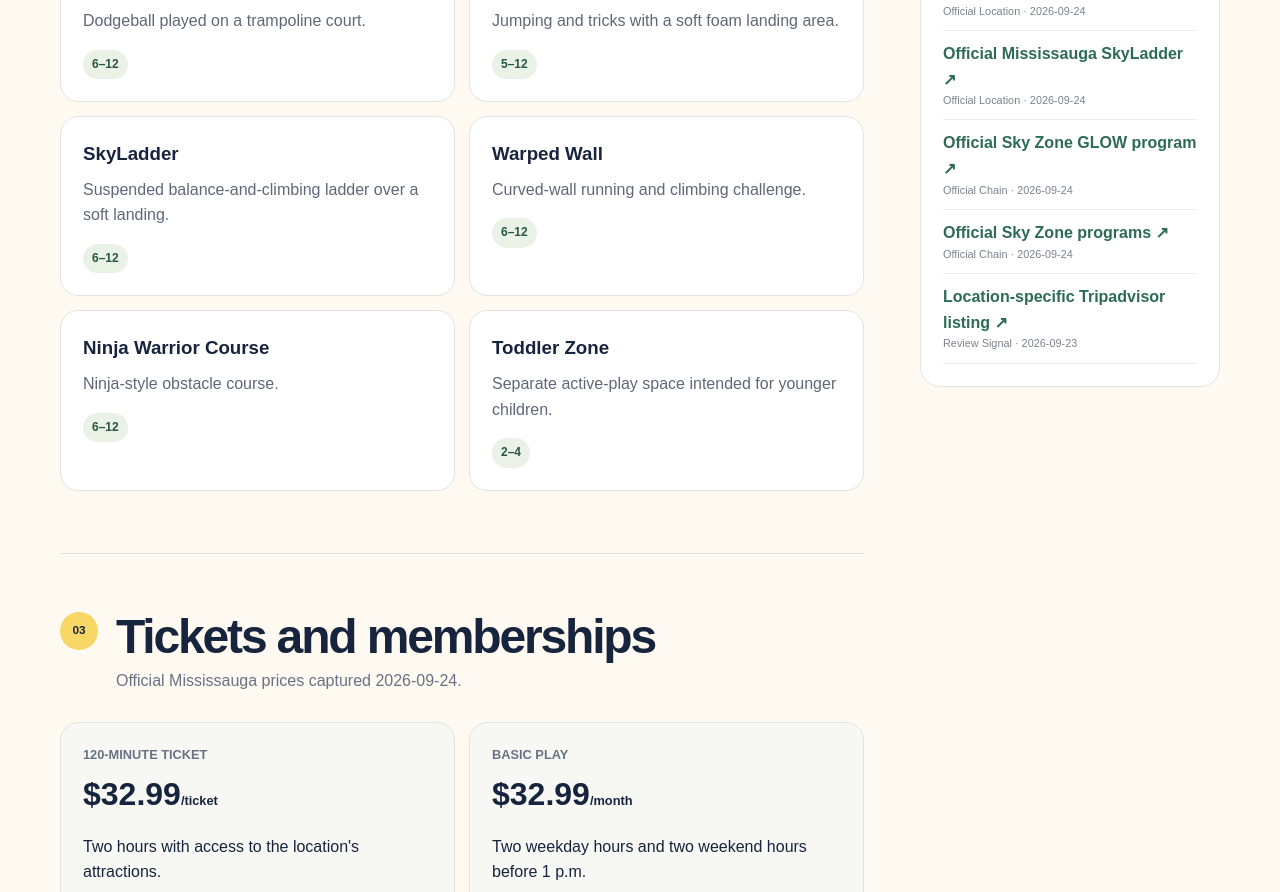
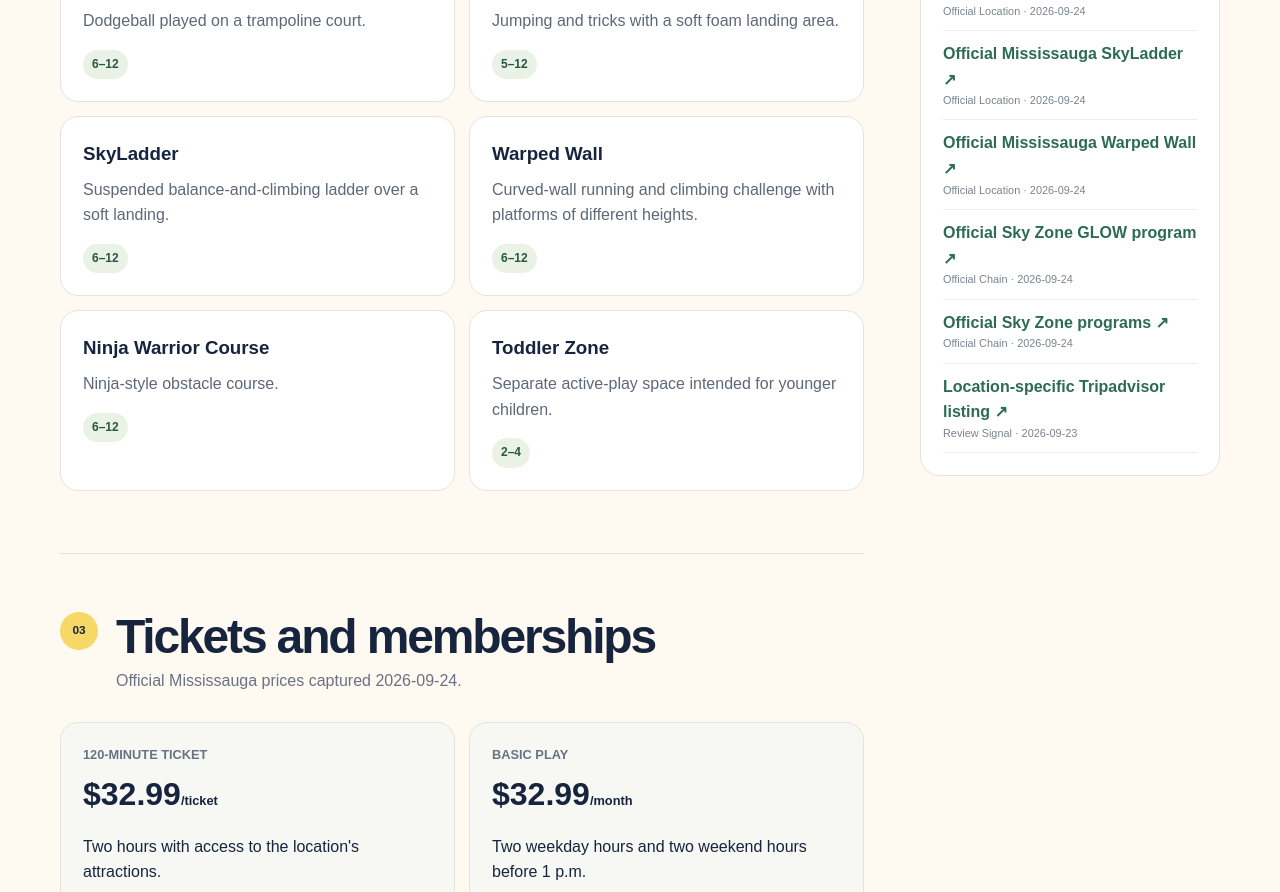
Before and after one commit to compassbyvavy/compassbyvavy-web, a Next.js app: page /play/sky-zone-mississauga in a window 1280 px wide. Shown: the part 1840-2732 px from the top of the page. Built offline with nearby package versions, Linux system fonts and the light colour scheme.

Commit message:
docs(play): tighten Sky Zone verification

```diff
--- a/data/play/venues.ts
+++ b/data/play/venues.ts
@@ -47,7 +47,7 @@
       { name: "Ultimate Dodgeball", description: "Dodgeball played on a trampoline court.", bestAges: "6–12", sourceIds: ["official-attractions"] },
       { name: "Foam Zone", description: "Jumping and tricks with a soft foam landing area.", bestAges: "5–12", sourceIds: ["official-attractions"] },
       { name: "SkyLadder", description: "Suspended balance-and-climbing ladder over a soft landing.", bestAges: "6–12", sourceIds: ["official-skyladder"] },
-      { name: "Warped Wall", description: "Curved-wall running and climbing challenge.", bestAges: "6–12", sourceIds: ["official-attractions"] },
+      { name: "Warped Wall", description: "Curved-wall running and climbing challenge with platforms of different heights.", bestAges: "6–12", sourceIds: ["official-warped-wall"] },
       { name: "Ninja Warrior Course", description: "Ninja-style obstacle course.", bestAges: "6–12", sourceIds: ["official-attractions"] },
       { name: "Toddler Zone", description: "Separate active-play space intended for younger children.", bestAges: "2–4", sourceIds: ["official-toddler-zone"] },
     ],
@@ -148,6 +148,7 @@
       { id: "official-offers", label: "Official Mississauga offers", url: "https://www.skyzone.com/ca-mississauga/", kind: "official_location", capturedAt: "2026-09-24" },
       { id: "official-toddler-zone", label: "Official Mississauga Toddler Zone", url: "https://www.skyzone.com/ca-mississauga/attractions/toddler-zone/", kind: "official_location", capturedAt: "2026-09-24" },
       { id: "official-skyladder", label: "Official Mississauga SkyLadder", url: "https://www.skyzone.com/ca-mississauga/attractions/skyladder/", kind: "official_location", capturedAt: "2026-09-24" },
+      { id: "official-warped-wall", label: "Official Mississauga Warped Wall", url: "https://www.skyzone.com/ca-mississauga/attractions/warped-wall/", kind: "official_location", capturedAt: "2026-09-24" },
       { id: "official-glow", label: "Official Sky Zone GLOW program", url: "https://www.skyzone.com/programs/glow/", kind: "official_chain", capturedAt: "2026-09-24" },
       { id: "official-programs", label: "Official Sky Zone programs", url: "https://www.skyzone.com/programs/", kind: "official_chain", capturedAt: "2026-09-24" },
       { id: "review-listing", label: "Location-specific Tripadvisor listing", url: "https://www.tripadvisor.ca/Attraction_Review-g154996-d2345912-Reviews-Sky_Zone-Mississauga_Ontario.html", kind: "review_signal", capturedAt: "2026-09-23" },
```
